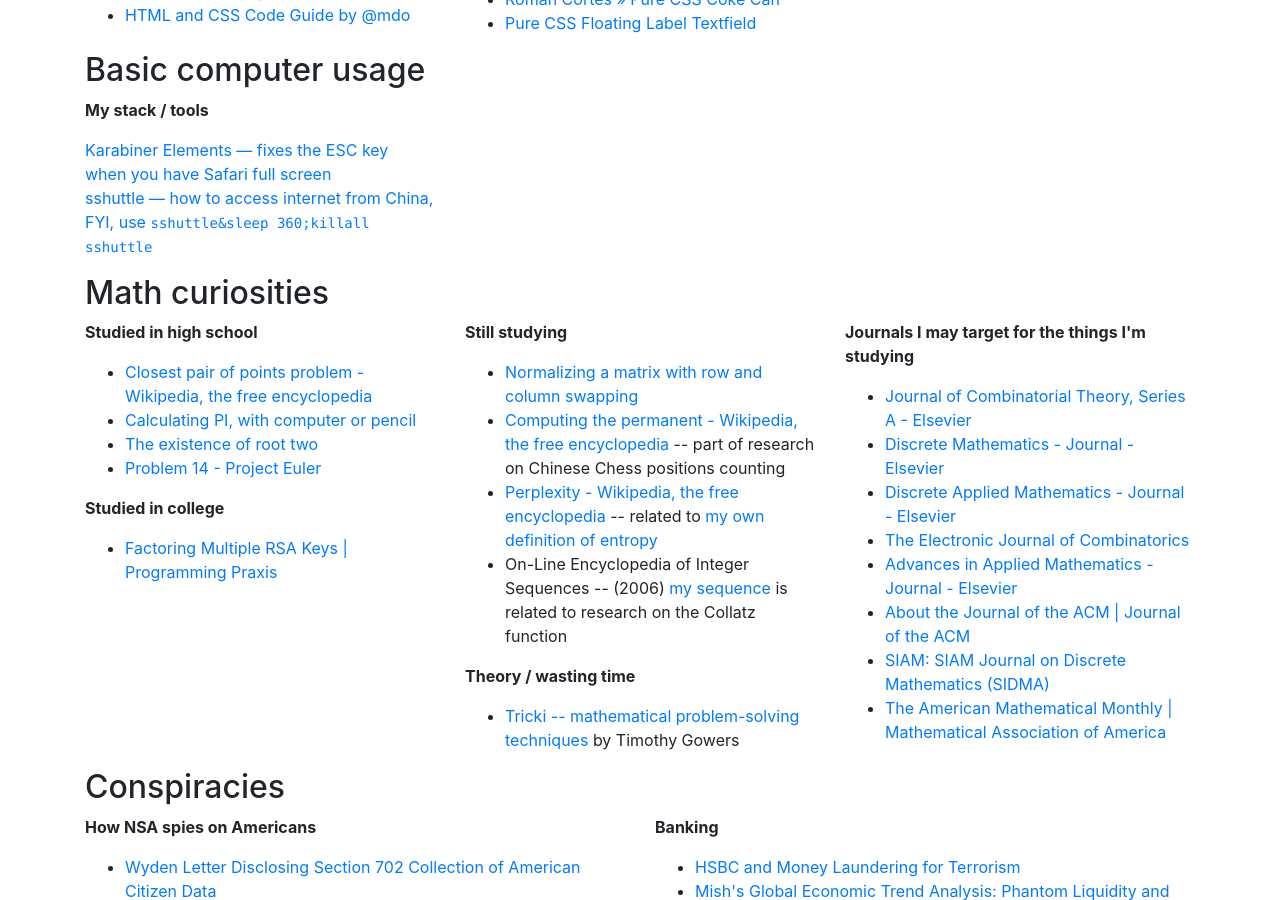
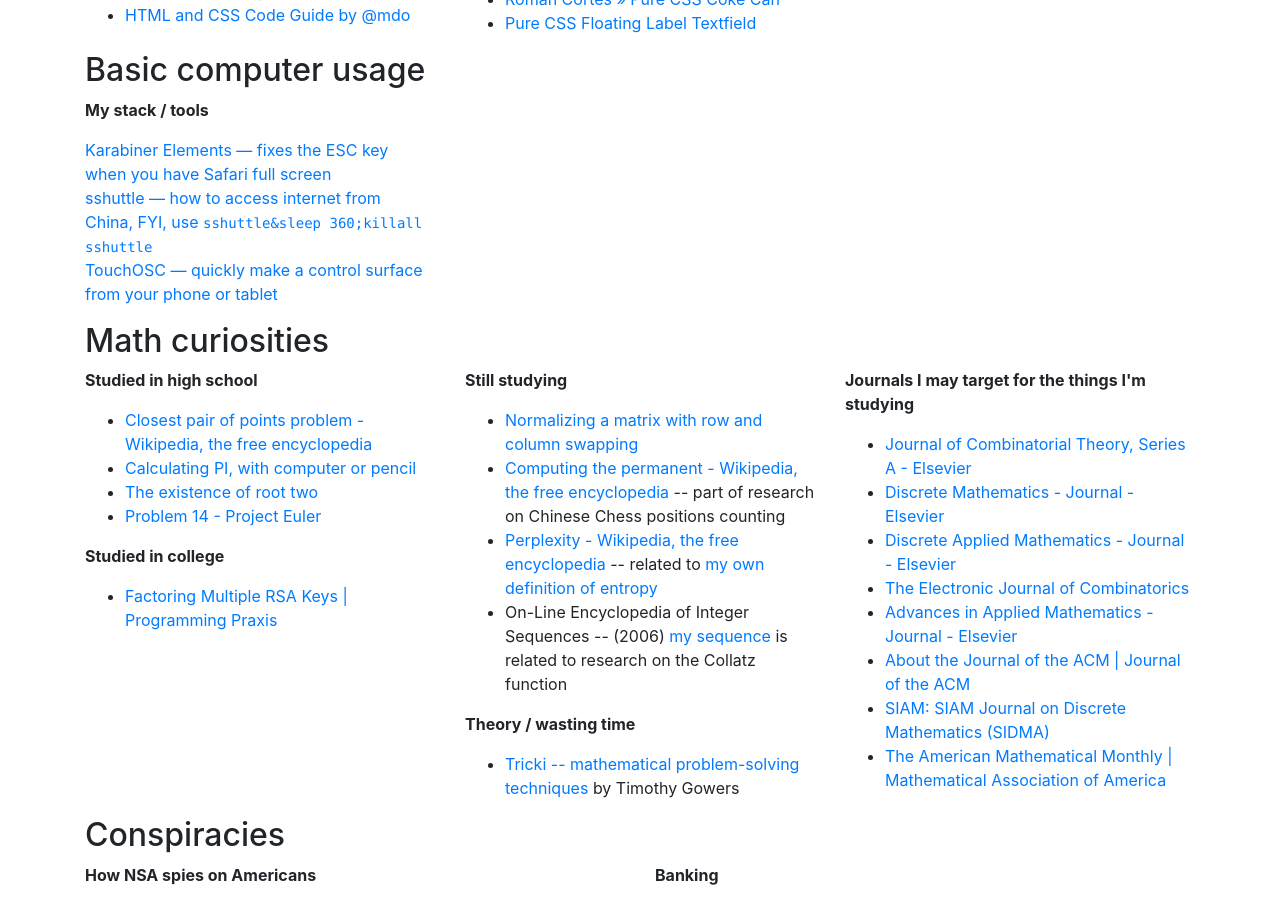
Before and after one commit to fulldecent/phor.net, a Jekyll site: the page built from bookmarks.html, in a window 1280 px wide and 900 px high, scrolled down 745 px. Built offline with Jekyll 4.4.1, drawn with Linux system fonts in a browser that asks for light colours.

Commit message:
Add control surface

```diff
--- a/bookmarks.html
+++ b/bookmarks.html
@@ -85,6 +85,7 @@
       <ul class="list-inline">
         <li class="list-inline-item"><a href="https://github.com/tekezo/Karabiner-Elements">Karabiner Elements &mdash; fixes the ESC key when you have Safari full screen</a></li>
         <li class="list-inline-item"><a href="http://teohm.com/blog/using-sshuttle-in-daily-work/">sshuttle &mdash; how to access internet from China, FYI, use <code>sshuttle&amp;sleep 360;killall sshuttle</code></a></li>
+        <li class="list-inline-item"><a href="https://hexler.net/products/touchosc">TouchOSC &mdash; quickly make a control surface from your phone or tablet</a></li>
       </ul>
     </div>
     <div class="col">
```
